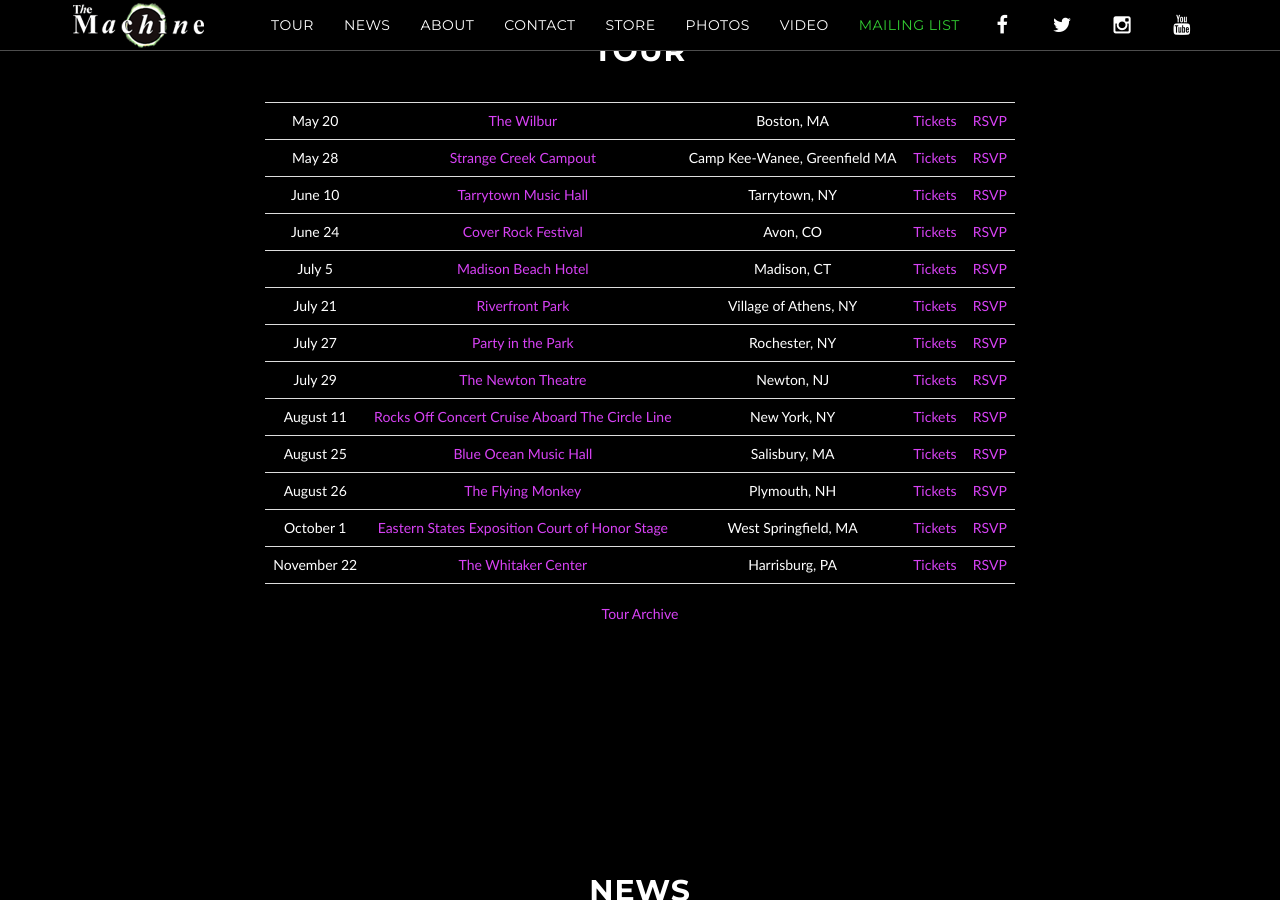
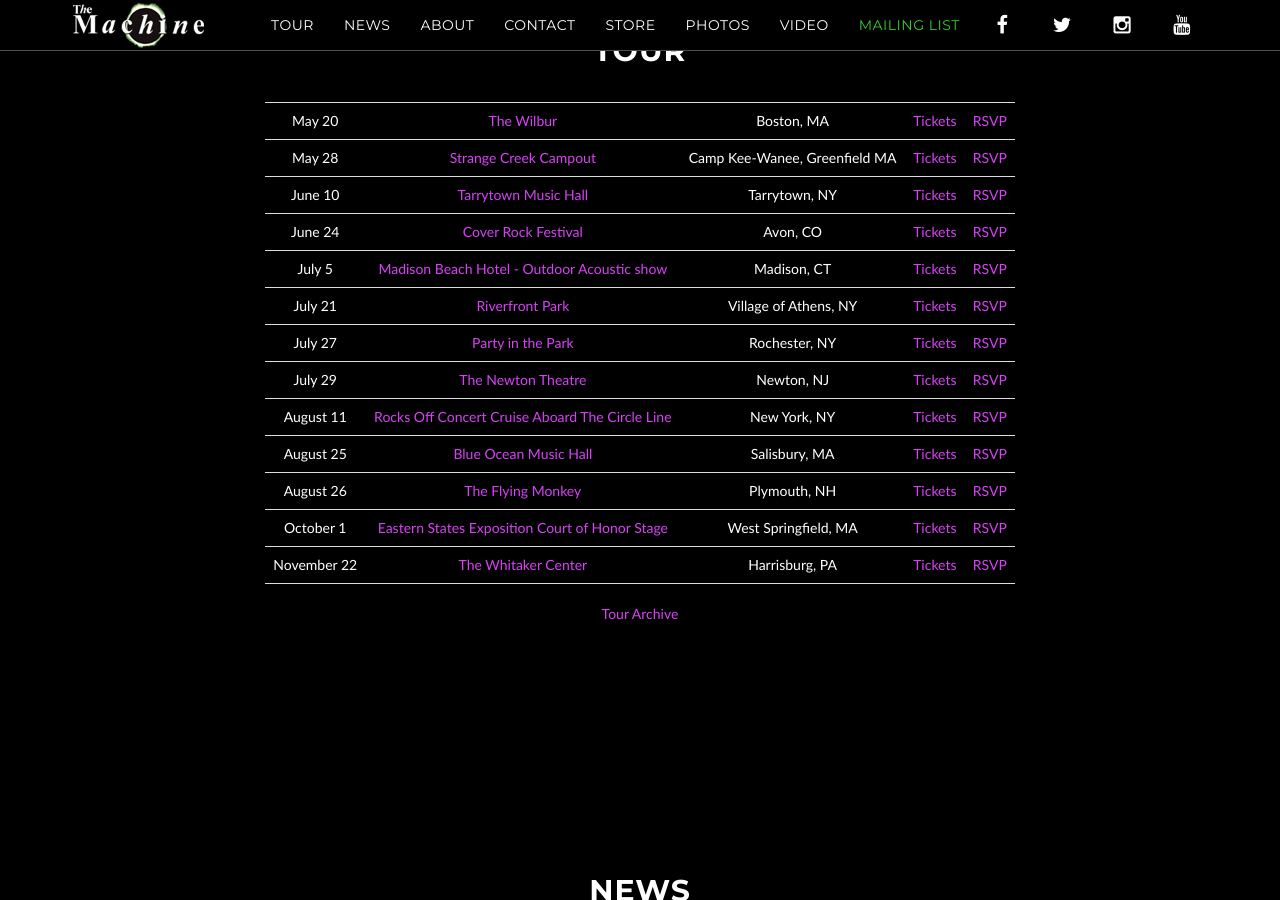
Before and after one commit to machineweb/machineweb.github.io, a Jekyll site: the page built from index.html, in a window 1280 px wide and 900 px high, scrolled down 916 px. Built offline with Jekyll 4.4.1, drawn with Linux system fonts in a browser that asks for light colours; comment, search, counter and statistics services are not loaded.

Commit message:
Updated tour

```diff
--- a/_data/tour.yml
+++ b/_data/tour.yml
@@ -2977,8 +2977,8 @@
     order: "1502427600000"
 
   - date: "July 5 2017"
-    venue: "Madison Beach Hotel "
-    venue-url: "http://curiocollection3.hilton.com/en/hotels/connecticut/madison-beach-hotel-curio-collection-by-hilton-MPECUQQ/index.html"
+    venue: "Madison Beach Hotel - Outdoor Acoustic show "
+    venue-url:
     location: "Madison, CT"
     tickets-url: ""
     rsvp-url: "https://www.facebook.com/events/1465538470154104/"
```
